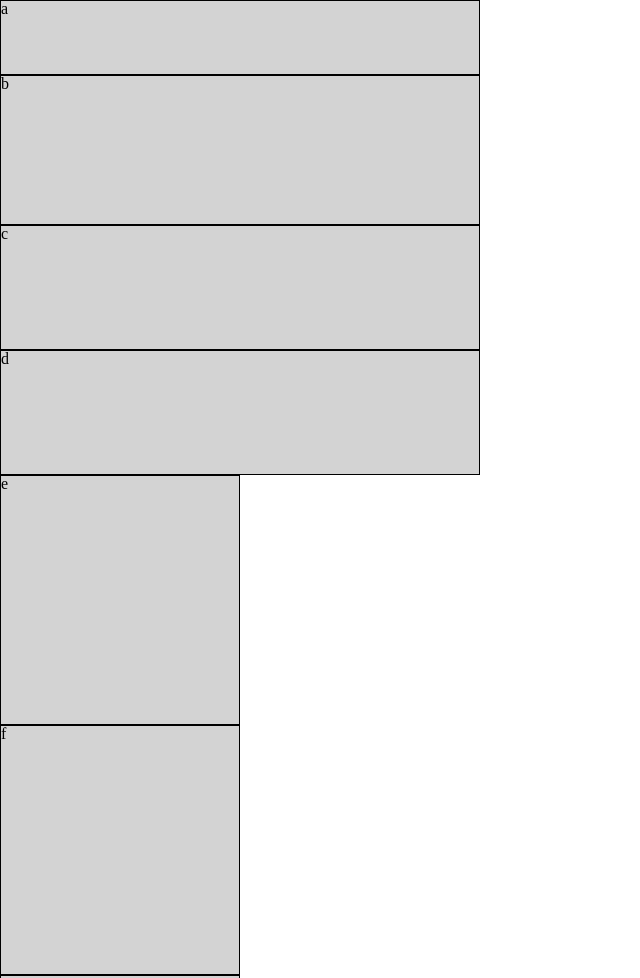
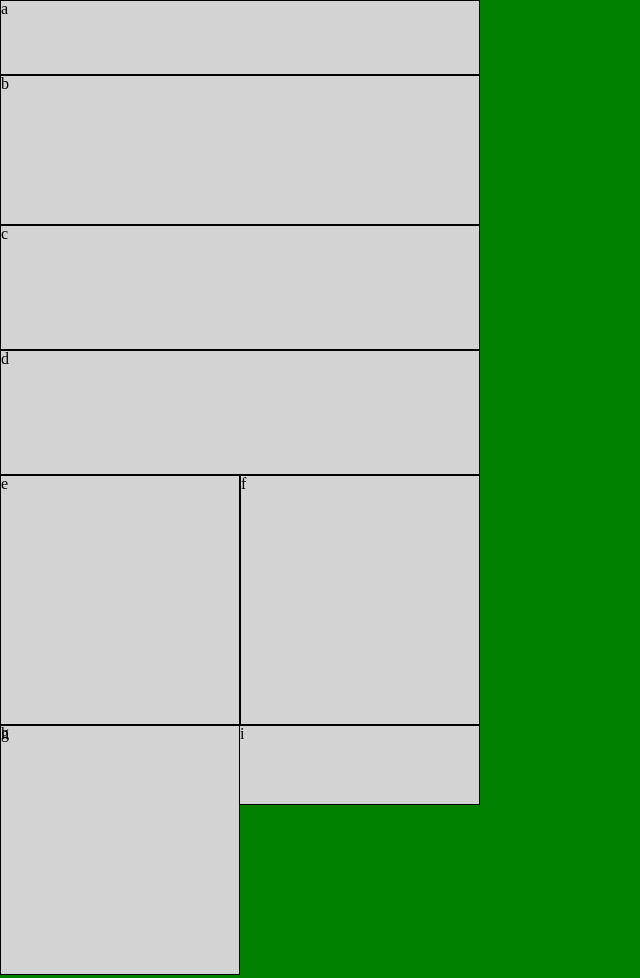
Before and after one commit to ochoaap/lab-01, a plain HTML site: page index.html in a window 1280 px wide. Shown: the top 978 px of the page, without its empty margins (0-640 px from the left). Drawn offline with Linux system fonts and the light colour scheme.

Commit message:
updating branch

```diff
--- a/css/base.css
+++ b/css/base.css
@@ -5,3 +5,14 @@
 div {
   border: 1px black solid;
 }
+
+body {
+  background: blue;
+}
+
+
+@media (min-width: 768px) {
+  body {
+    background: green;
+  }
+}
--- a/css/layout.css
+++ b/css/layout.css
@@ -26,12 +26,15 @@
   width: 240px;
   height: 250px;
   background: lightgrey;
+  float: left;
 }
 
 #f {
   width: 240px;
   height: 250px;
   background: lightgrey;
+  float: left;
+
 }
 
 #g {
@@ -44,6 +47,7 @@
   width: 240px;
   height: 250px;
   background: lightgrey;
+  float: left;
 }
 
 #i {
```
Also changed, not shown: index.html (line endings or trailing spaces).
